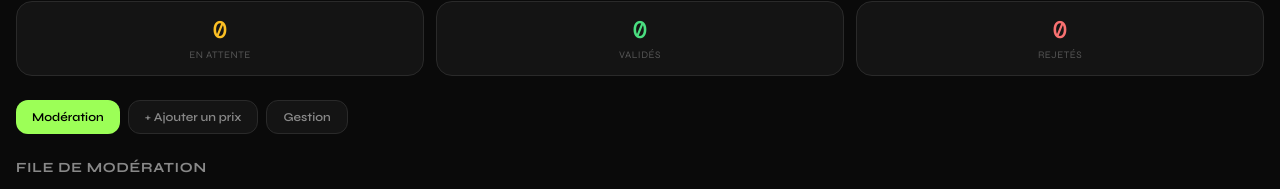
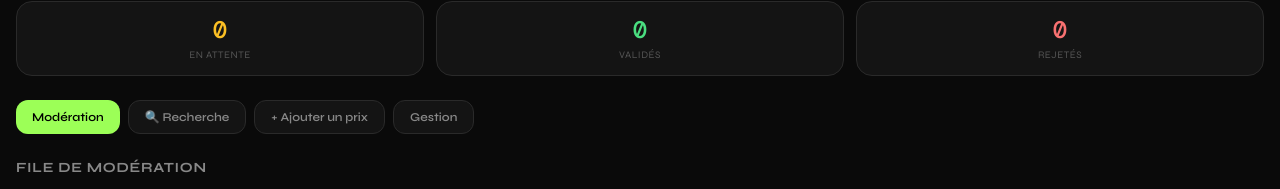
Before and after one commit to Auremens/PrixMatch, a Next.js app in the folder prixmatch/: page /admin in a window 1280 px wide. Shown: the part 148-337 px from the top of the page. Built offline with nearby package versions, Linux system fonts and the light colour scheme; a web font is replaced by a local one.

Commit message:
Add files via upload

```diff
--- a/prixmatch/app/admin/page.tsx
+++ b/prixmatch/app/admin/page.tsx
@@ -4,9 +4,10 @@
 import { useState, useEffect, useCallback } from 'react';
 import AdminTable from '@/components/AdminTable';
 import ContributionForm from '@/components/ContributionForm';
+import RechercheView from '@/components/RechercheView';
 import type { EntreePrix } from '@/lib/storage';
 
-type Onglet = 'moderation' | 'contribuer' | 'gestion';
+type Onglet = 'moderation' | 'recherche' | 'contribuer' | 'gestion';
 
 export default function PageAdmin() {
   const [enAttente, setEnAttente] = useState<EntreePrix[]>([]);
@@ -92,6 +93,7 @@ export default function PageAdmin() {
       <div className="flex gap-2">
         {([
           { id: 'moderation', label: 'Modération' },
+          { id: 'recherche', label: '🔍 Recherche' },
           { id: 'contribuer', label: '+ Ajouter un prix' },
           { id: 'gestion', label: 'Gestion' },
         ] as { id: Onglet; label: string }[]).map((o) => (
@@ -131,6 +133,15 @@ export default function PageAdmin() {
         </div>
       )}
 
+      {onglet === 'recherche' && (
+        <div>
+          <h2 className="font-display font-700 text-sm uppercase tracking-wider text-secondaire mb-3">
+            Recherche — avec modération intégrée
+          </h2>
+          <RechercheView modeAdmin={true} />
+        </div>
+      )}
+
       {onglet === 'contribuer' && (
         <div>
           <h2 className="font-display font-700 text-sm uppercase tracking-wider text-secondaire mb-3">
```
